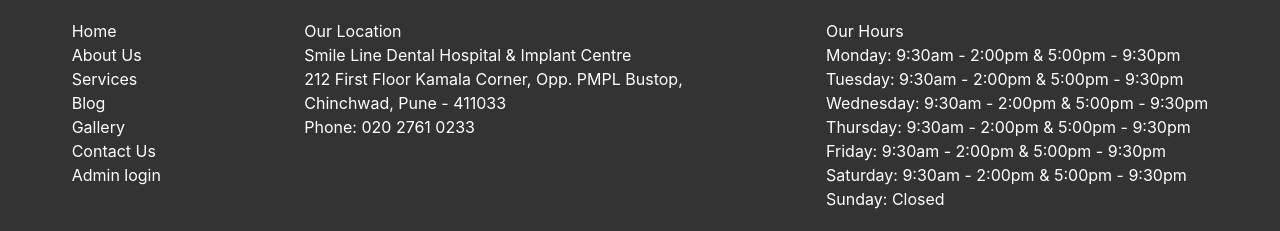
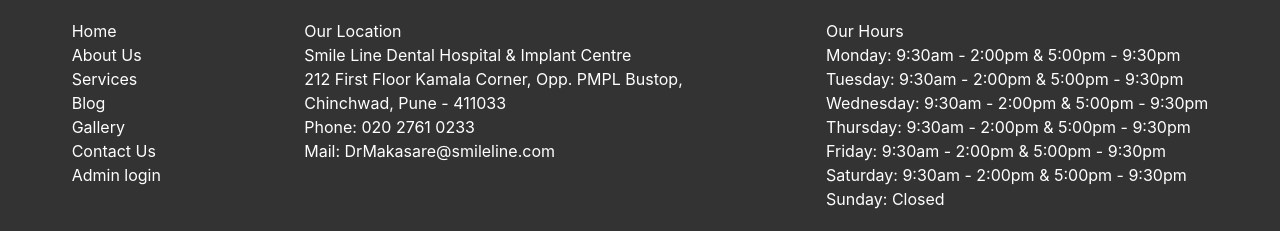
Before and after one commit to Pranavnk15/Dr, a Node server app: page /aboutus in a window 1280 px wide; the page is wider, and only the part inside the window is pictured. Shown: the part 2183-2414 px from the top of that part. Run offline with Node 20, Linux system fonts and the light colour scheme; some libraries are stand-ins or nearby versions.

Commit message:
Update mainFooter.ejs

```diff
--- a/views/partials/mainFooter.ejs
+++ b/views/partials/mainFooter.ejs
@@ -16,6 +16,7 @@
         212 First Floor Kamala Corner, Opp. PMPL Bustop,<br/>
         Chinchwad, Pune - 411033 <br/>
         Phone: 020 2761 0233  <br/>
+        Mail: DrMakasare@smileline.com<br/>
     </div>
     <div class="footer-hours">
         Our Hours <br/>
```
